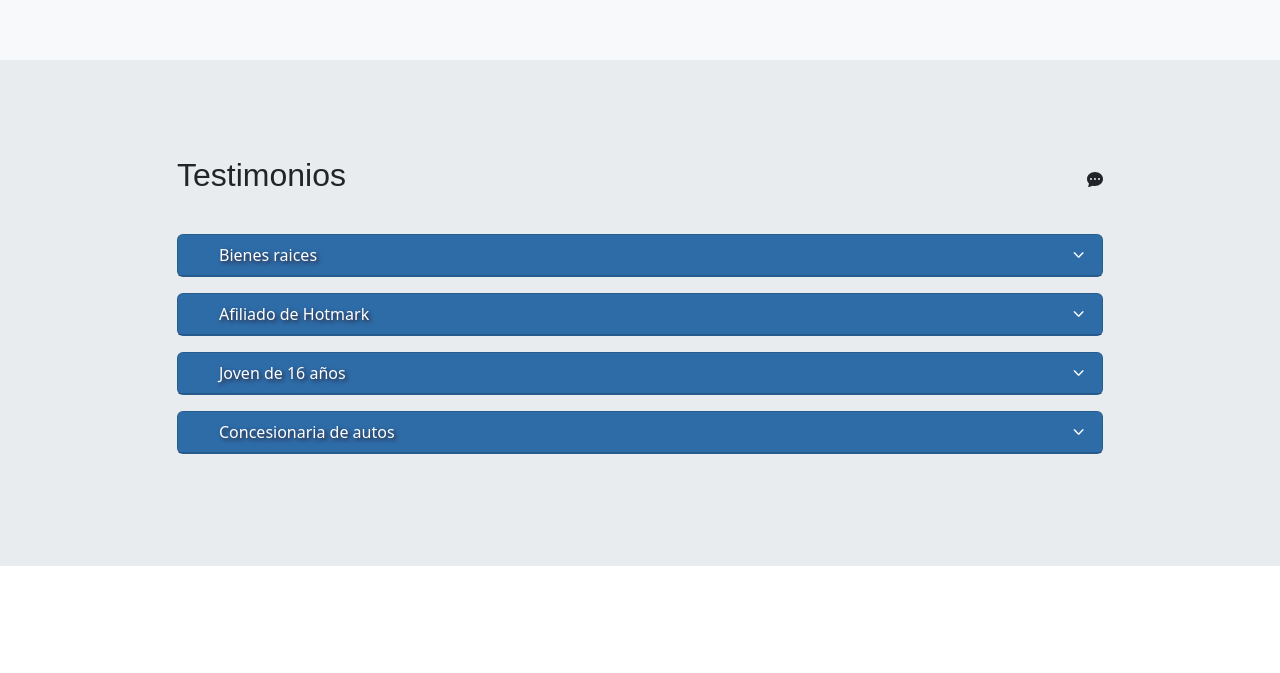
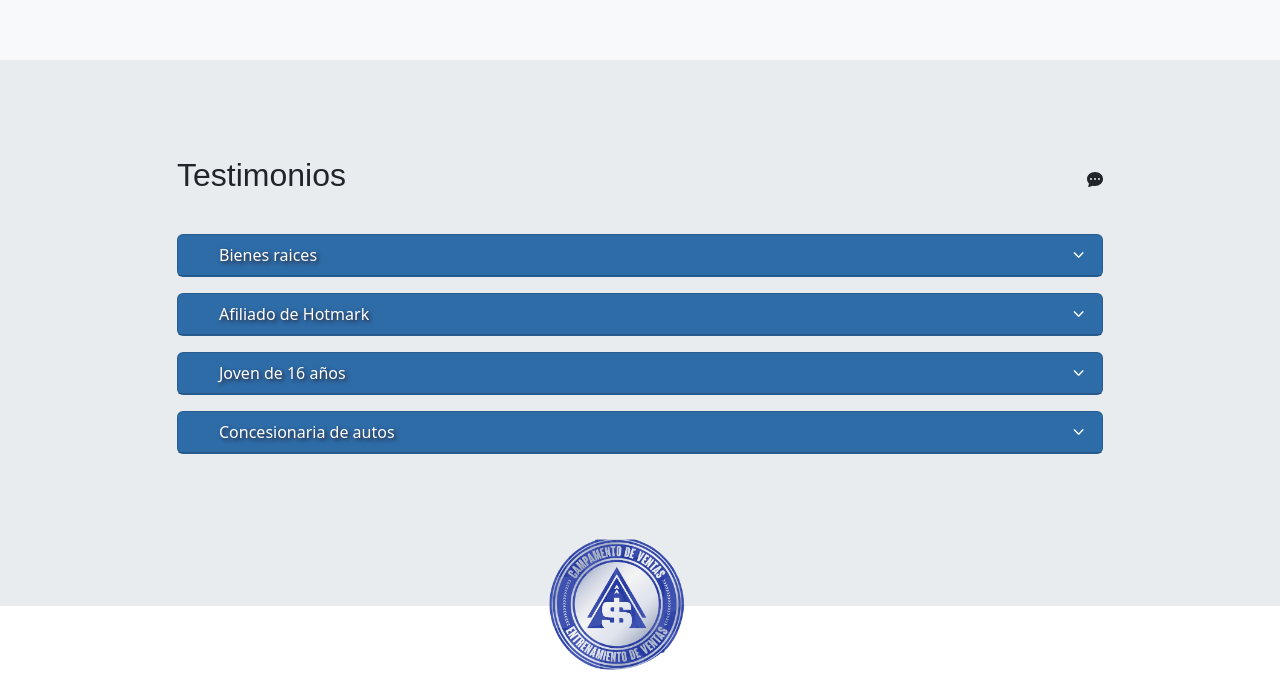
Before and after one commit to Matias-Ramos/FedericoCloser, a React (Vite) app: page / in a window 1280 px wide. Shown: the part 4694-5367 px from the top of the page. Before the commit the page ends 5260 px from the top, so only its background shows below. Built offline with nearby package versions, Linux system fonts and the light colour scheme.

Commit message:
Changed the video in testimonialList.ts, as it was for some reason causing a CORS error.

```diff
--- a/src/pages/testimonials/Testimonials.tsx
+++ b/src/pages/testimonials/Testimonials.tsx
@@ -2,9 +2,12 @@ import { Col, Container, Row } from 'react-bootstrap';
 import Accordion from 'react-bootstrap/Accordion';
 import CardMapper from './CardMapper';
 import Header from './Header';
+import Logo from '../../components/Logo';
+
 // Styling
 const h2rowStyling = 'd-flex justify-content-center'
 const h2containerStyling = 'd-flex align-items-end justify-content-between mb-3';
+const logoStyle = "testimonialLogo"
 // Grid sys.
 const breakpoints = {  md: 10, lg: 12, xl: 10, xxl: 9 };
 
@@ -22,6 +25,11 @@ const Testimonials = () => (
                         <CardMapper />
                     </Accordion>
                 </Col>
+
+                <Col xs={6} sm={3} md={2} className={logoStyle}>
+                    <Logo />
+                </Col>
+
             </Row>
         </Container>
     </section>
--- a/src/pages/testimonials/carousel.scss
+++ b/src/pages/testimonials/carousel.scss
@@ -1,8 +1,25 @@
 #testimonials{
+    position: relative;
+
     .carousel-control-next-icon,
     .carousel-control-prev-icon {
         background-color: #6B6F6B;
         width: 30px;
         height: 30px;
     }
+
+    .testimonialLogo {
+        position: absolute;
+        top: 100%;
+        left: 50%;
+        transform: translate(-50%, -50%);
+    }
 }
+@media only screen and (min-width: 992px) {
+    #testimonials{
+        padding-bottom: 8.5rem;
+        .testimonialLogo img {
+            width: 75%
+        }
+    }
+}
--- a/src/pages/testimonials/testimonialList.ts
+++ b/src/pages/testimonials/testimonialList.ts
@@ -22,7 +22,7 @@ const testimonialOne = new Testimonial(
     "/testimonials/Afiliado_de_Hotmark/2.png",
     "/testimonials/Afiliado_de_Hotmark/3.png",
     "/testimonials/Afiliado_de_Hotmark/4.png",
-    "https://www.youtube.com/embed/OGi3t5JL-VI?si=dZqVyOF-hpf02-9q"
+    "https://www.youtube.com/embed/XeJbPQgnenM?si=utRdtGhLoDAwv-Ka"
   ])
 const testimonialTwo = new Testimonial(
   'Afiliado de Hotmark',
@@ -31,7 +31,7 @@ const testimonialTwo = new Testimonial(
     "/testimonials/Afiliado_de_Hotmark/2.png",
     "/testimonials/Afiliado_de_Hotmark/3.png",
     "/testimonials/Afiliado_de_Hotmark/4.png",
-    "https://www.youtube.com/embed/OGi3t5JL-VI?si=dZqVyOF-hpf02-9q"
+    "https://www.youtube.com/embed/XeJbPQgnenM?si=utRdtGhLoDAwv-Ka"
   ])
 const testimonialThree = new Testimonial(
   'Joven de 16 años',
@@ -40,7 +40,7 @@ const testimonialThree = new Testimonial(
     "/testimonials/Afiliado_de_Hotmark/2.png",
     "/testimonials/Afiliado_de_Hotmark/3.png",
     "/testimonials/Afiliado_de_Hotmark/4.png",
-    "https://www.youtube.com/embed/OGi3t5JL-VI?si=dZqVyOF-hpf02-9q"
+    "https://www.youtube.com/embed/XeJbPQgnenM?si=utRdtGhLoDAwv-Ka"
   ])
 const testimonialFour = new Testimonial(
   'Concesionaria de autos',
@@ -49,7 +49,7 @@ const testimonialFour = new Testimonial(
     "/testimonials/Afiliado_de_Hotmark/2.png",
     "/testimonials/Afiliado_de_Hotmark/3.png",
     "/testimonials/Afiliado_de_Hotmark/4.png",
-    "https://www.youtube.com/embed/OGi3t5JL-VI?si=dZqVyOF-hpf02-9q"
+    "https://www.youtube.com/embed/XeJbPQgnenM?si=utRdtGhLoDAwv-Ka"
   ])
 const testimonialList = [testimonialOne, testimonialTwo, testimonialThree, testimonialFour];
 export default testimonialList;
```
